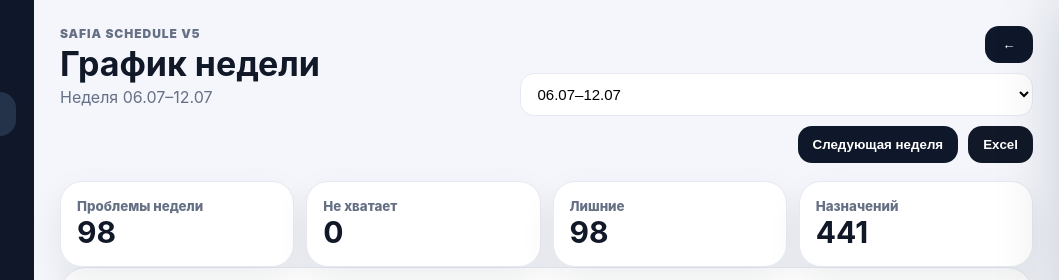
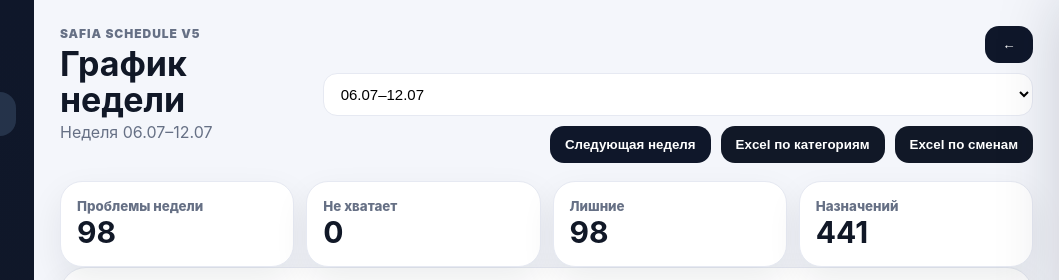
Before and after one commit to yugen1222/Grafik, a website: page safia_schedule_v3/public/index.html in a window 1280 px wide. Shown: the top 280 px of the page, 221-1280 px from the left. Drawn offline with Linux system fonts and the light colour scheme; no server answers.

Commit message:
Update index.html

```diff
--- a/safia_schedule_v3/public/index.html
+++ b/safia_schedule_v3/public/index.html
@@ -34,9 +34,20 @@
         </div>
         <div class="topActions">
           <button id="prevWeekBtn" class="iconBtn">←</button>
+
           <select id="weekSelect"></select>
-          <button id="nextWeekBtn">Следующая неделя</button>
-          <button id="excelBtn" class="darkBtn">Excel</button>
+
+          <button id="nextWeekBtn">
+            Следующая неделя
+          </button>
+
+          <button id="excelBtn" class="darkBtn">
+            Excel по категориям
+          </button>
+
+          <button id="excelShiftBtn" class="darkBtn">
+            Excel по сменам
+          </button>
         </div>
       </header>
 
```
